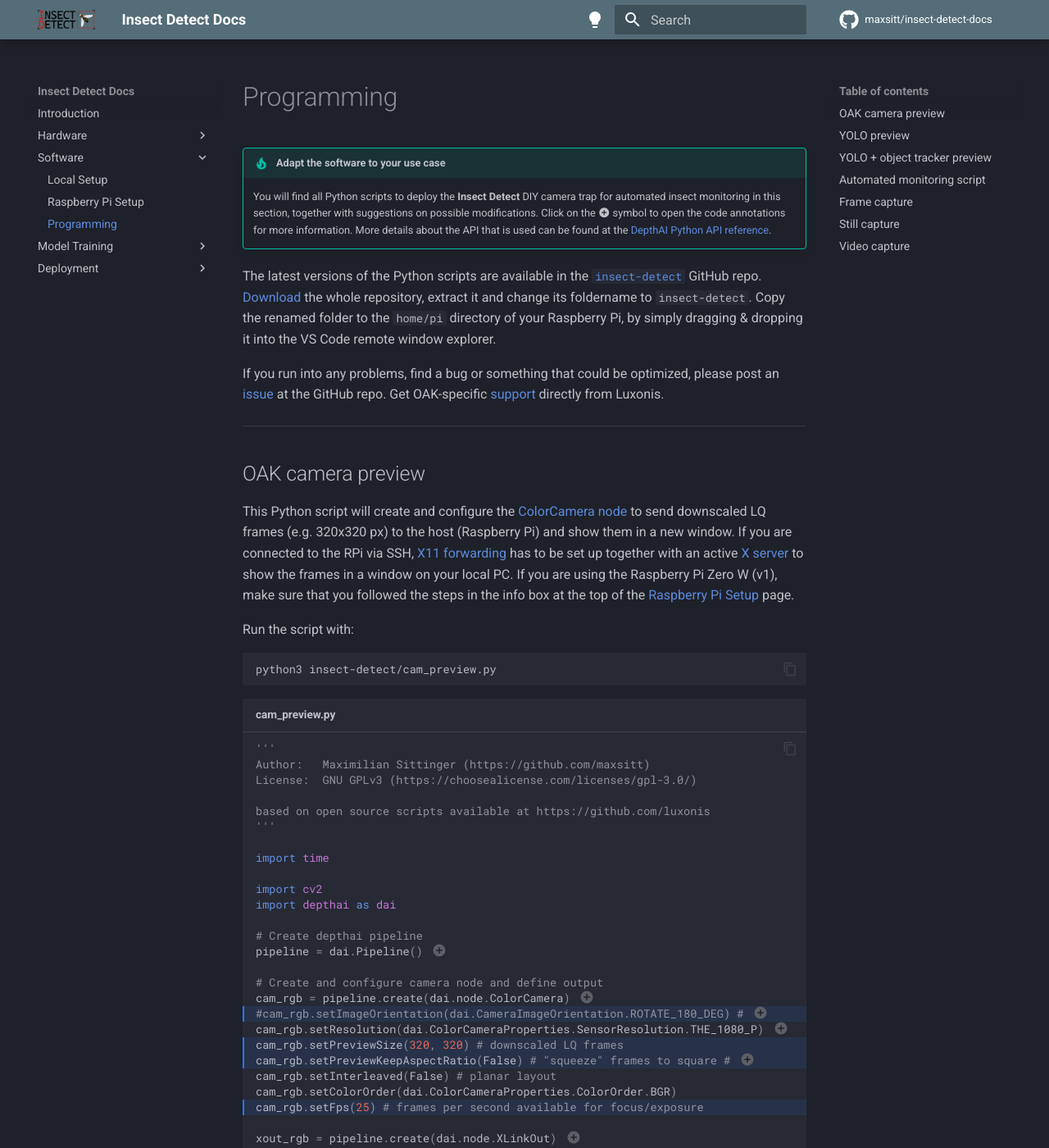
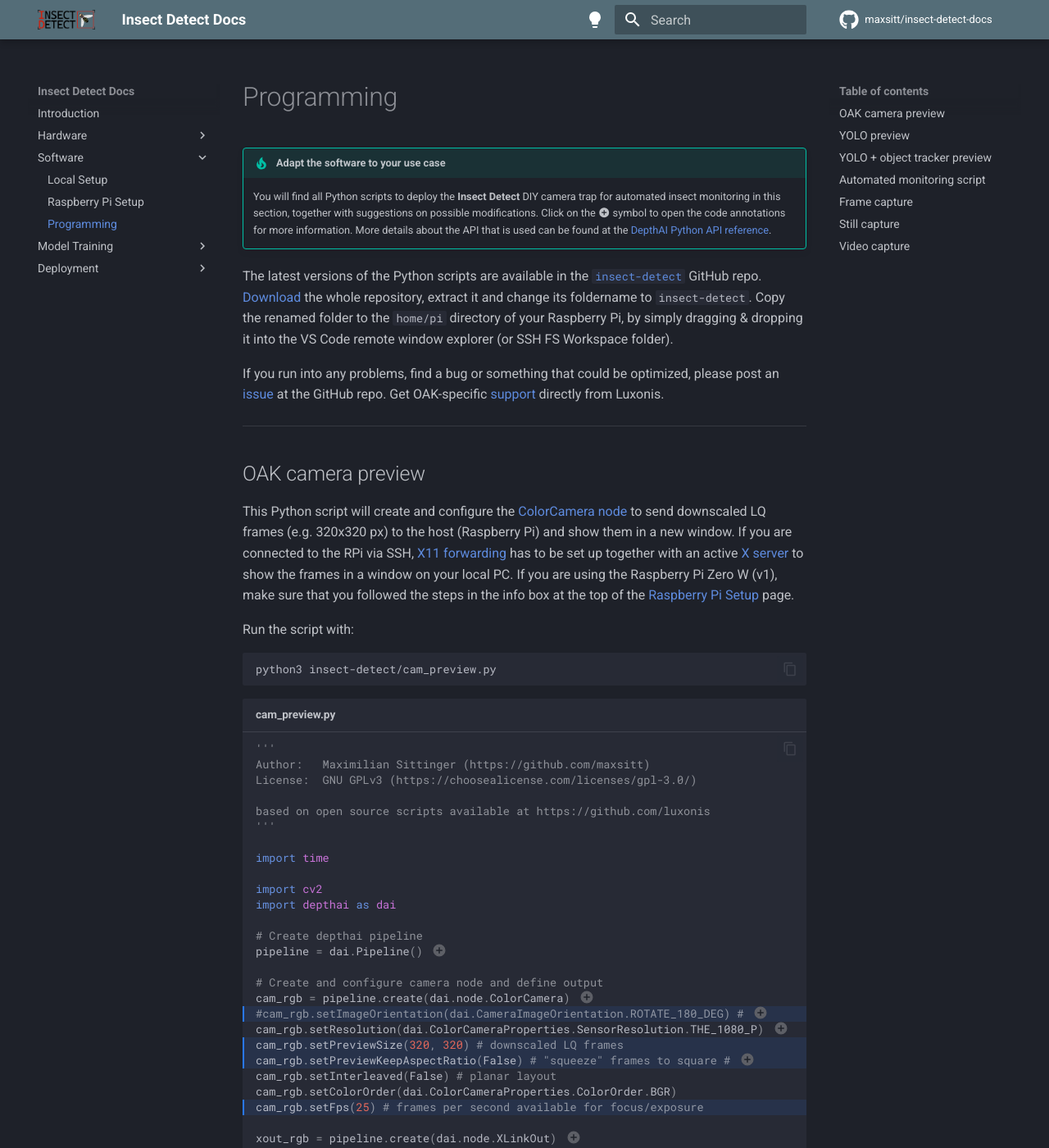
Before and after one commit to maxsitt/insect-detect-docs, an MkDocs documentation site: the page built from docs/software/programming.md, in a window 1280 px wide and 1400 px high. Shown: the whole window at 82% size. Built offline with MkDocs 1.6.1 and Material for MkDocs 9.7.7, drawn with Linux system fonts in a browser that asks for light colours; comment, search, counter and statistics services are not loaded; some of the changed text lies outside the part shown.

Commit message:
Update programming.md
Update scripts to latest version.

```diff
--- a/docs/software/programming.md
+++ b/docs/software/programming.md
@@ -12,9 +12,9 @@
 The latest versions of the Python scripts are available in the
 [`insect-detect`](https://github.com/maxsitt/insect-detect){target=_blank} GitHub repo.
 [Download](https://github.com/maxsitt/insect-detect/archive/refs/heads/main.zip){target=_blank}
-the whole repository, extract it and change its foldername to `insect-detect`.
-Copy the renamed folder to the `home/pi` directory of your Raspberry Pi, by
-simply dragging & dropping it into the VS Code remote window explorer.
+the whole repository, extract it and change its foldername to `insect-detect`. Copy
+the renamed folder to the `home/pi` directory of your Raspberry Pi, by simply dragging
+& dropping it into the VS Code remote window explorer (or SSH FS Workspace folder).
 
 If you run into any problems, find a bug or something that could be optimized,
 please post an [issue](https://github.com/maxsitt/insect-detect/issues){target=_blank}
```
Also changed, not shown: other parts of docs/software/programming.md (+13 -13 lines).
